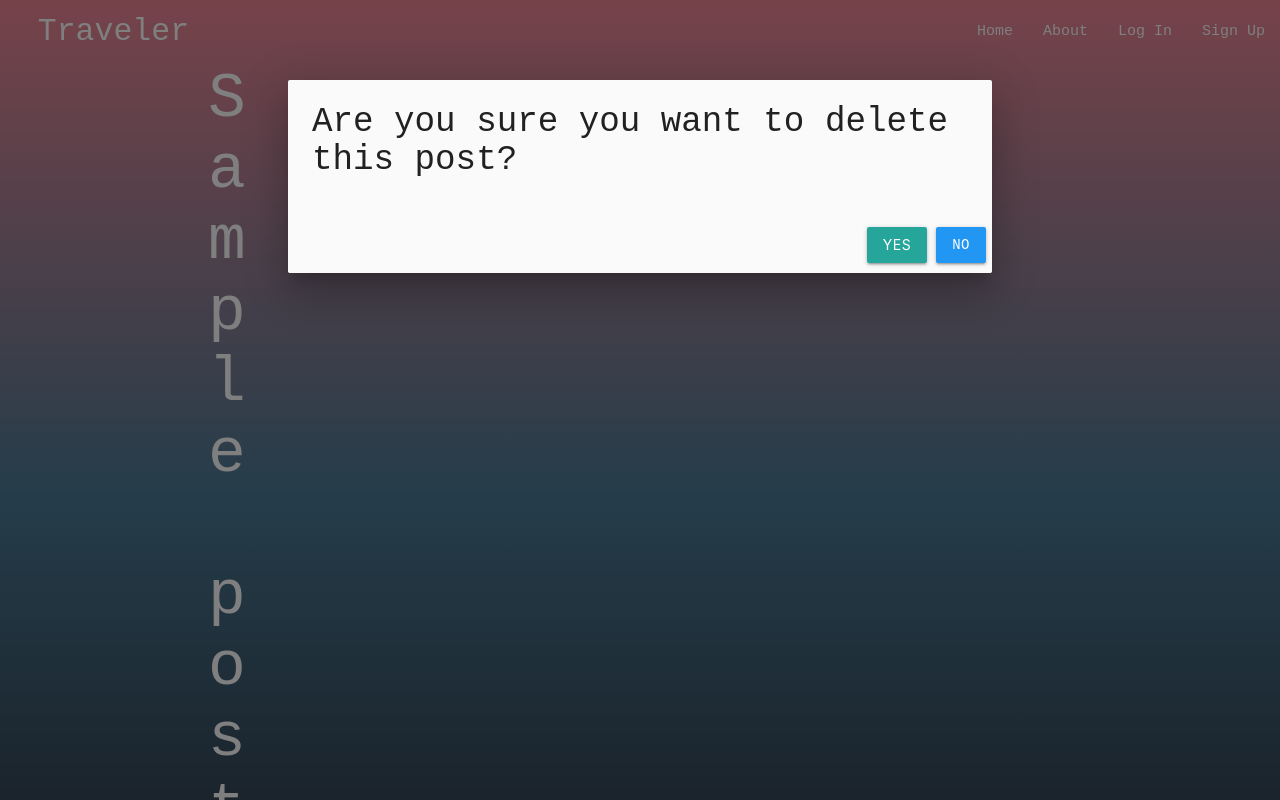
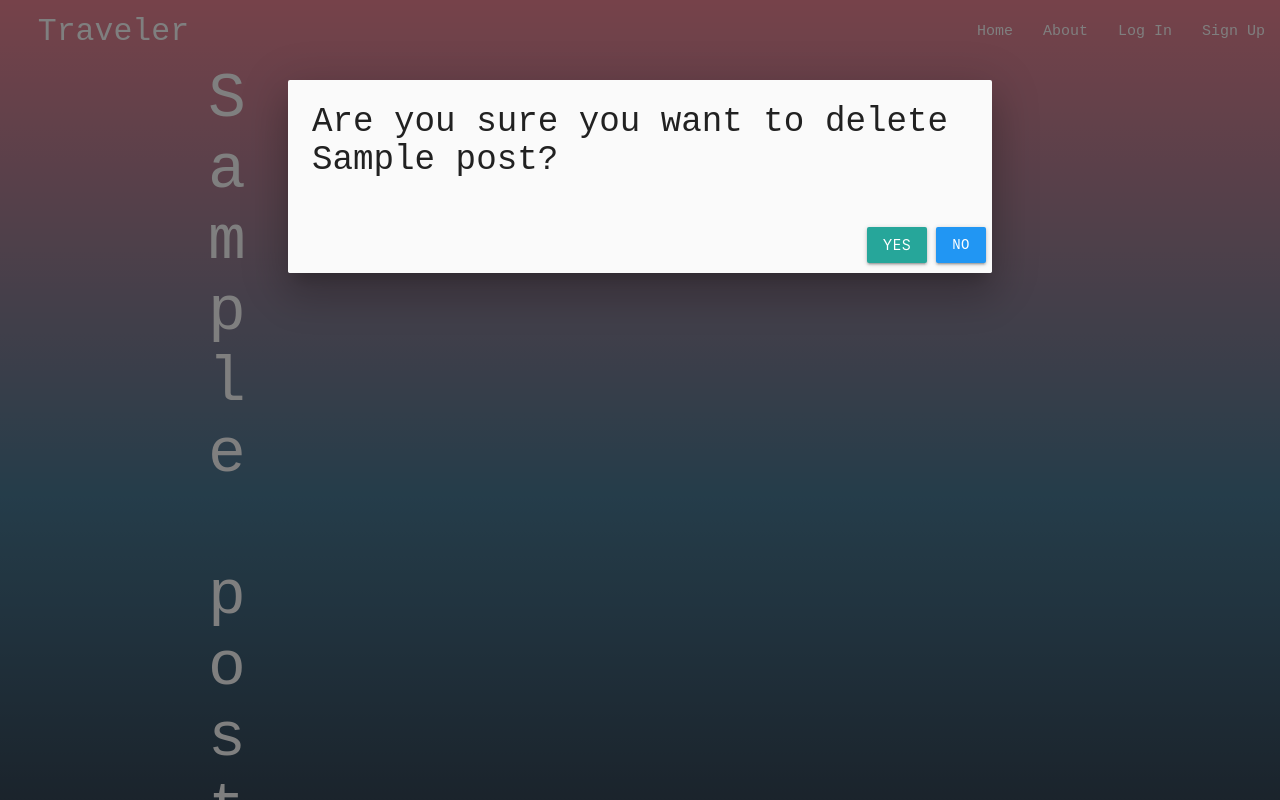
Before and after one commit to CSimoneCode/Project-Wayfarer, a Django app: page /posts/1/ in a window 1280 px wide, after a click on "DELETE POST". Run offline with Django 3.2, Linux system fonts and the light colour scheme; tables that the repository leaves empty hold one stand-in row (values such as "Sample post").

Commit message:
edit delete modal

```diff
--- a/main_app/templates/posts/detail.html
+++ b/main_app/templates/posts/detail.html
@@ -13,7 +13,7 @@
 <a class="waves-effect waves-light btn modal-trigger pink" href="#modal1">Delete Post</a>
 <div class="modal" id="modal1">
   <div class="modal-content">
-    <h4>Are you sure you want to delete this post?</h4>
+    <h4>Are you sure you want to delete {{ post.title }}?</h4>
   </div>
   <div class="modal-footer">
     <form action="{% url 'delete_post' post.id %}" method="POST">
```
